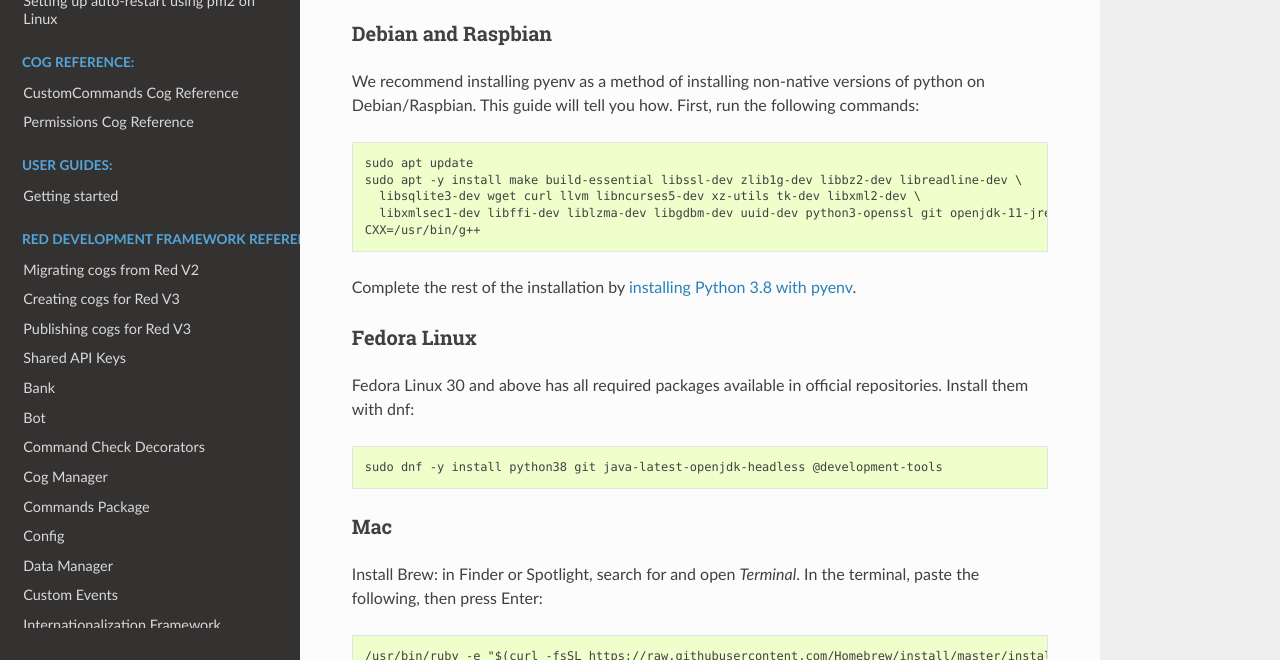
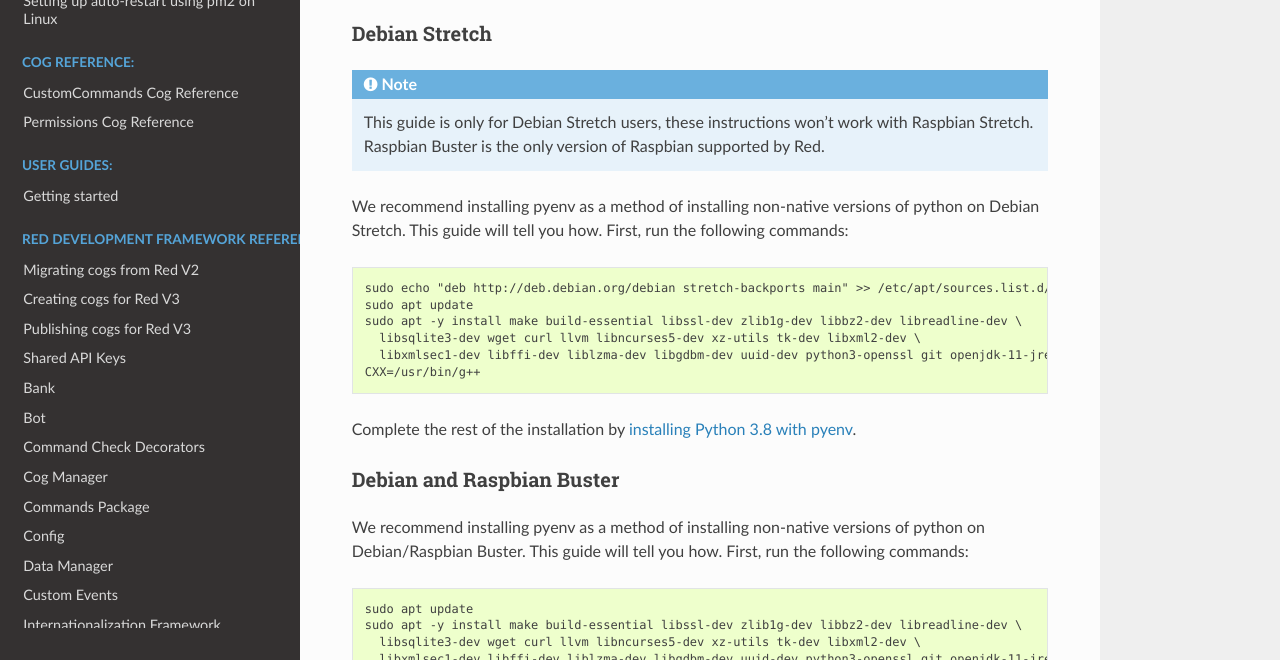
Before and after one commit to Renirous/Red-DiscordBot, a Sphinx documentation site: the page built from docs/install_linux_mac.rst, in a window 1280 px wide and 900 px high, scrolled down 684 px, cut to the strip 240-900 px from the top of the window. Built offline with Sphinx 7.4.7 and the Read the Docs theme 2.0.0, drawn with Linux system fonts in a browser that asks for light colours; the version number is read from the project's files by our own code.

Commit message:
[Docs] Update Debian/Raspbian instructions (#3352)
* Update install_linux_mac.rst

* Update install_linux_mac.rst

* Update install_linux_mac.rst

```diff
--- a/docs/install_linux_mac.rst
+++ b/docs/install_linux_mac.rst
@@ -51,15 +51,40 @@
 
 Complete the rest of the installation by `installing Python 3.8 with pyenv <install-python-pyenv>`.
 
+.. _install-debian-stretch:
+
+~~~~~~~~~~~~~~
+Debian Stretch
+~~~~~~~~~~~~~~
+
+.. note::
+
+    This guide is only for Debian Stretch users, these instructions won't work with
+    Raspbian Stretch. Raspbian Buster is the only version of Raspbian supported by Red.
+
+We recommend installing pyenv as a method of installing non-native versions of python on
+Debian Stretch. This guide will tell you how. First, run the following commands:
+
+.. code-block:: none
+
+    sudo echo "deb http://deb.debian.org/debian stretch-backports main" >> /etc/apt/sources.list.d/red-sources.list
+    sudo apt update
+    sudo apt -y install make build-essential libssl-dev zlib1g-dev libbz2-dev libreadline-dev \
+      libsqlite3-dev wget curl llvm libncurses5-dev xz-utils tk-dev libxml2-dev \
+      libxmlsec1-dev libffi-dev liblzma-dev libgdbm-dev uuid-dev python3-openssl git openjdk-11-jre
+    CXX=/usr/bin/g++
+
+Complete the rest of the installation by `installing Python 3.8 with pyenv <install-python-pyenv>`.
+
 .. _install-debian:
 .. _install-raspbian:
 
-~~~~~~~~~~~~~~~~~~~
-Debian and Raspbian
-~~~~~~~~~~~~~~~~~~~
+~~~~~~~~~~~~~~~~~~~~~~~~~~
+Debian and Raspbian Buster
+~~~~~~~~~~~~~~~~~~~~~~~~~~
 
 We recommend installing pyenv as a method of installing non-native versions of python on
-Debian/Raspbian. This guide will tell you how. First, run the following commands:
+Debian/Raspbian Buster. This guide will tell you how. First, run the following commands:
 
 .. code-block:: none
 
```
